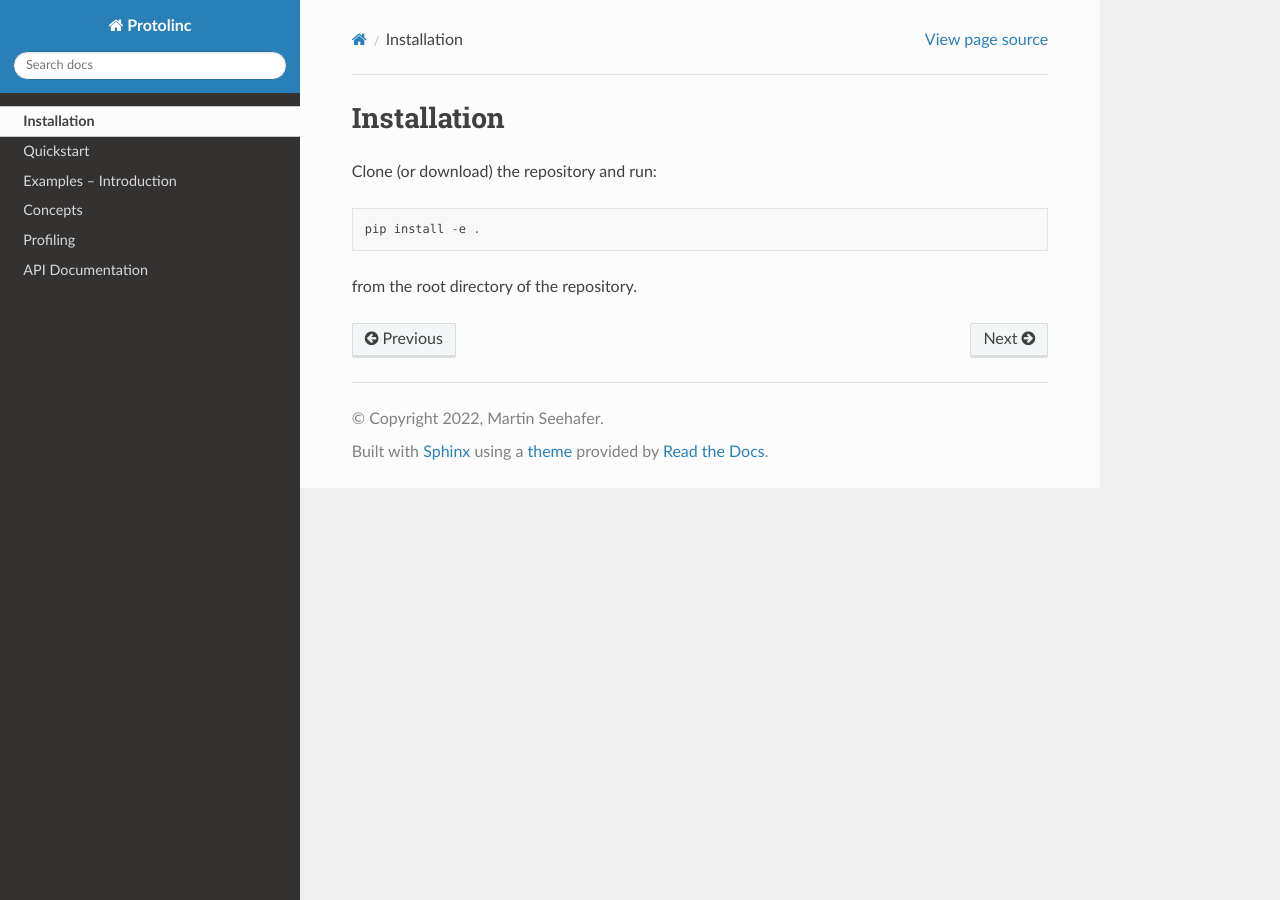
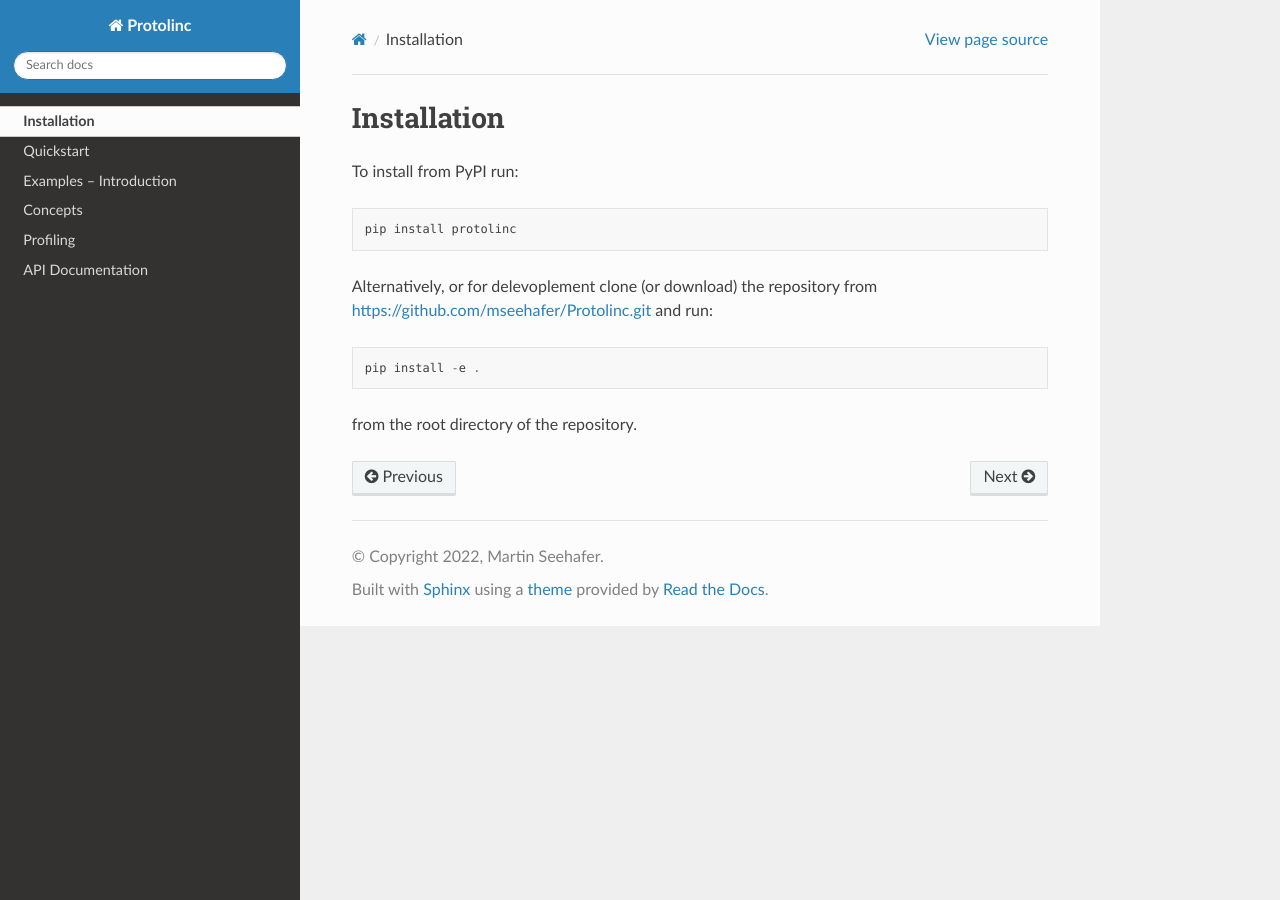
Before and after one commit to mseehafer/PyProtolinc, a Sphinx documentation site: the page built from docs/source/usage/installation.rst, in a window 1280 px wide. Built offline with Sphinx 7.4.7 and the Read the Docs theme 2.0.0, drawn with Linux system fonts in a browser that asks for light colours; pages that are not in the unit, such as notebooks, are missing from menus.

```diff
--- a/docs/source/concepts.rst
+++ b/docs/source/concepts.rst
@@ -5,8 +5,8 @@ Concepts
 ============
 
 
-The heart of the tool is a projection kernel which implements a generic (Markov) multi state evolution process.
-Executable models are based on one of the built-in (or a self-provided) *state models*, a set of compatible
+The core of the tool is a projection kernel which implements a generic (Markov) multi state evolution process.
+Projections are based on one of the built-in (or a self-provided) *state models*, a set of compatible
 *state transition providers*, a *product definition*
 and a *portfolio of insureds*.
 Model runs can be specified in code or using *yaml* configuration files.
--- a/docs/source/usage/installation.rst
+++ b/docs/source/usage/installation.rst
@@ -1,10 +1,15 @@
 
 
 Installation
-============
+==============
 
 
-Clone (or download) the repository and run::
+To install from PyPI run::
+
+  pip install protolinc
+
+Alternatively, or for delevoplement clone (or download) the repository from https://github.com/mseehafer/Protolinc.git and
+run::
 
   pip install -e .
 
--- a/docs/source/usage/profiling.rst
+++ b/docs/source/usage/profiling.rst
@@ -4,8 +4,9 @@ Profiling
 ==============
 
 
-A basic profiling output can be obatined by running
+Basic profiling output can be obatined by running
 
   protolinc profile
 
-from a working directory (or by specifying a configuration file in the same way as for the *run* subcommand).
+from a working directory (or by handing over a configuration file as a command line argument
+in the same way as for the *run* subcommand).
--- a/setup.cfg
+++ b/setup.cfg
@@ -1,14 +1,12 @@
 [metadata]
 name = Protolinc
-version = 0.1.2
+version = 0.1.3
 description = Projection Tool for Life Insurance Cash Flows
 long_description = file: README.rst, LICENSE
 keywords = actuarial, projection, life, insurance
 license = MIT
 author = Martin Seehafer
-url =
-    https://github.com/mseehafer/Protolinc
-    https://protolinc.readthedocs.io/en/latest/index.html
+url = github=https://github.com/mseehafer/Protolinc, readthedocs=https://protolinc.readthedocs.io/en/latest/index.html
 
 
 [options]
```
Also changed, not shown: README.rst (+12 -9 lines), docs/source/examples/example_nbs/01_annuity_in_payment_simple/example1_annuity_simple1.ipynb, docs/source/examples/example_nbs/02_annuities_in_payment/example2_annuity_dav.ipynb, docs/source/examples/example_nbs/03_mortality/example3_MortalityModel.ipynb, 3 other files.
